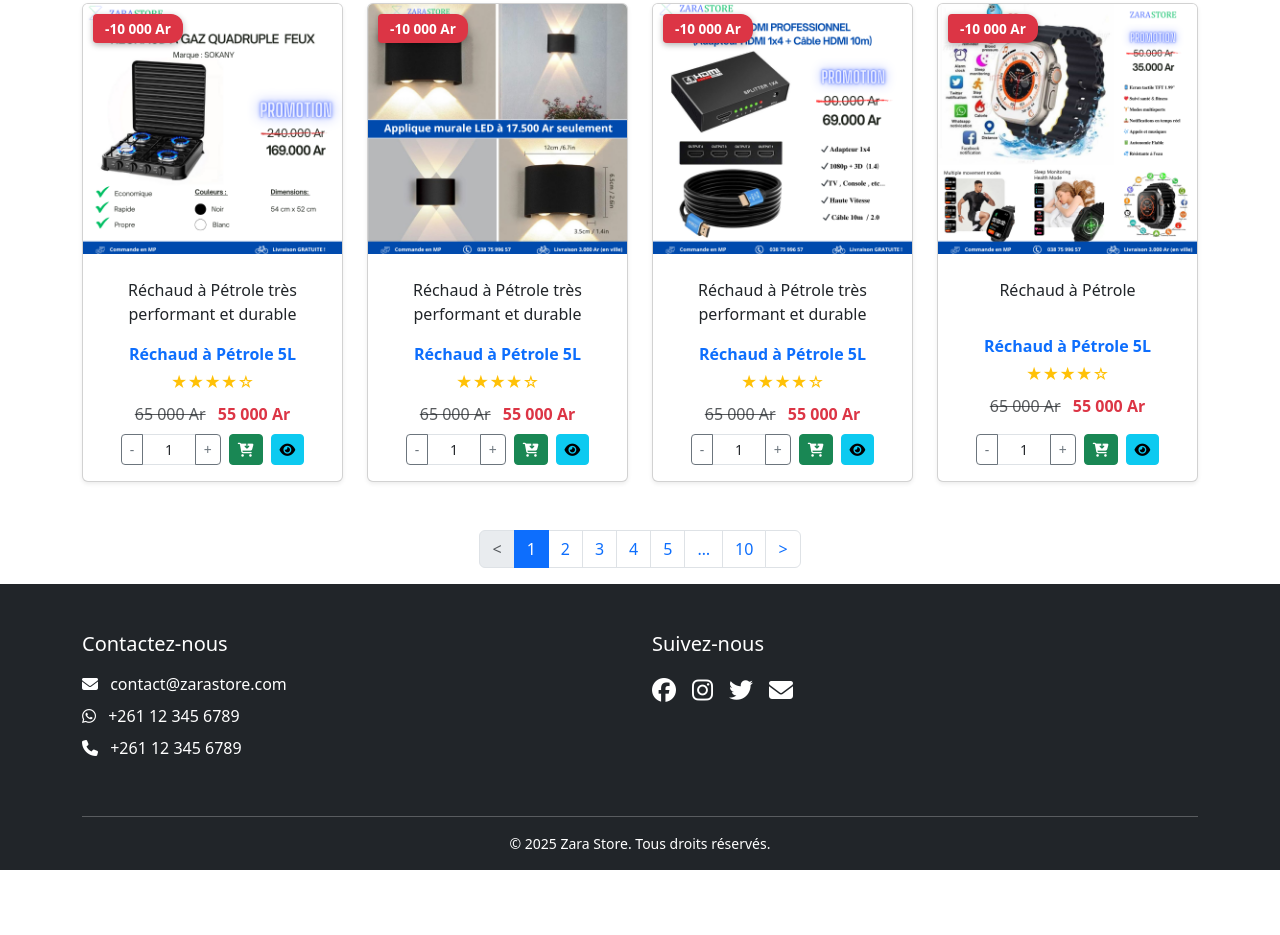
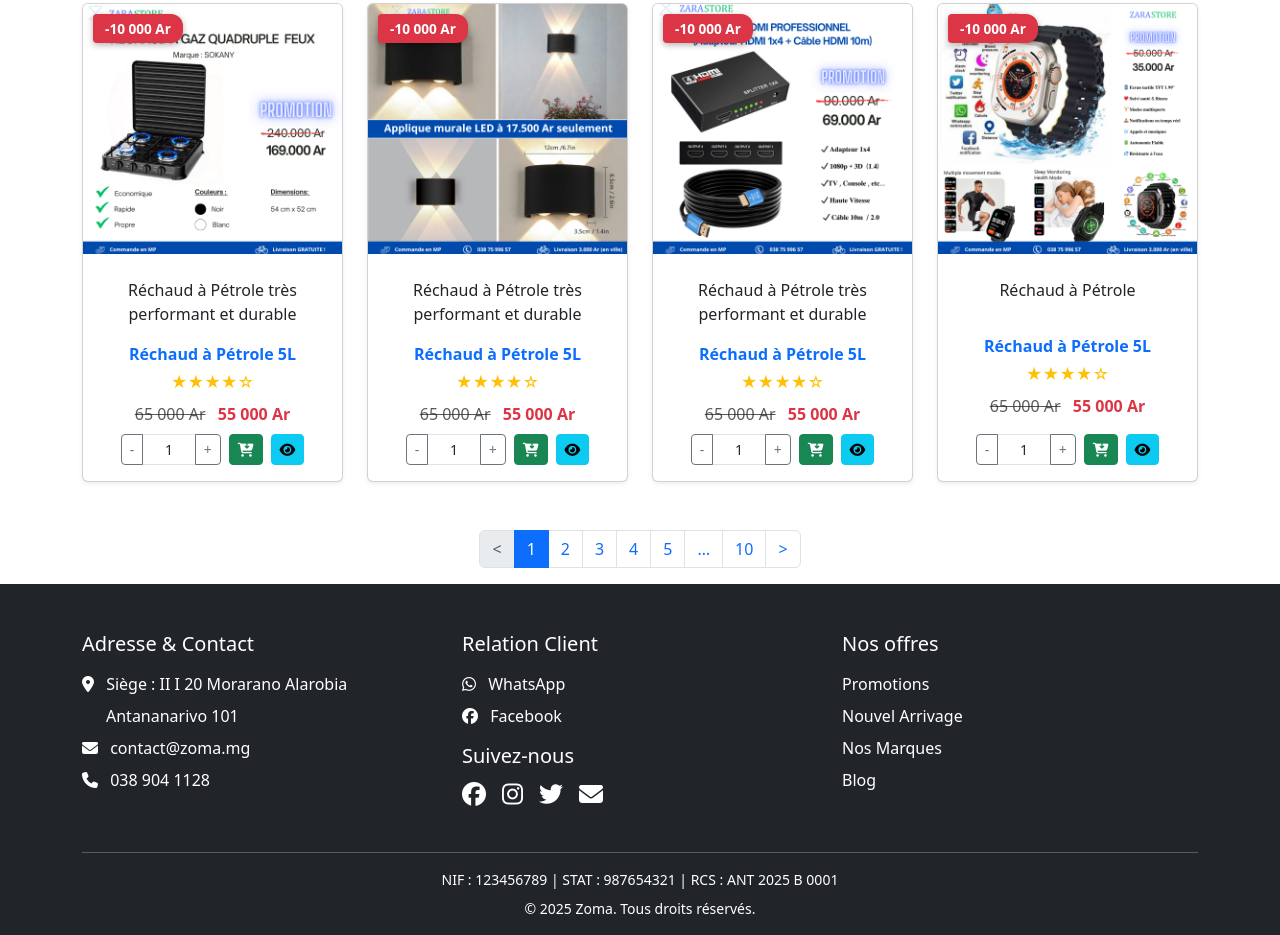
Before and after one commit to MbolafyDev/front-end-zara-store, a plain HTML site: page index.html in a window 1280 px wide. Shown: the part 496-1431 px from the top of the page. Before the commit the page ends 1366 px from the top, so only its background shows below. Drawn offline with nearby package versions, Linux system fonts and the light colour scheme.

Commit message:
mis à jours

```diff
--- a/index.html
+++ b/index.html
@@ -20,7 +20,7 @@
 <nav class="navbar navbar-expand-lg navbar-light bg-light">
   <div class="container-fluid">
     <!-- Logo -->
-    <a class="navbar-brand d-flex align-items-center" href="#">
+    <a class="navbar-brand d-flex align-items-center" href="index.html">
       <img src="images/logo.jpg" alt="Zara Logo" width="40" class="me-2">
       <span class="text-dark">Zara Store</span>
     </a>
@@ -301,54 +301,85 @@
 
     <div class="row">
 
-      <!-- Section Contact -->
-      <div class="col-md-6 mb-4">
-        <h5 class="mb-3">Contactez-nous</h5>
+      <!-- Section Adresse & Contact -->
+      <div class="col-md-4 mb-4">
+        <h5 class="mb-3">Adresse & Contact</h5>
         <ul class="list-unstyled">
           <li class="mb-2">
+            <i class="fas fa-map-marker-alt me-2"></i>
+            Siège : II I 20 Morarano Alarobia
+          </li>
+          <li class="mb-2 ms-4">Antananarivo 101</li>
+          <li class="mb-2">
             <i class="fas fa-envelope me-2"></i>
-            <a href="mailto:contact@zarastore.com" class="text-white text-decoration-none">contact@zarastore.com</a>
-          </li>
-          <li class="mb-2">
-            <i class="fab fa-whatsapp me-2"></i>
-            <a href="https://wa.me/261123456789" class="text-white text-decoration-none" target="_blank">+261 12 345 6789</a>
+            <a href="mailto:contact@zoma.mg" class="text-white text-decoration-none">contact@zoma.mg</a>
           </li>
           <li class="mb-2">
             <i class="fas fa-phone me-2"></i>
-            <a href="tel:+261123456789" class="text-white text-decoration-none">+261 12 345 6789</a>
+            <a href="tel:+261389041128" class="text-white text-decoration-none">038 904 1128</a>
           </li>
         </ul>
       </div>
 
-      <!-- Section Réseaux sociaux -->
-      <div class="col-md-6 mb-4">
-        <h5 class="mb-3">Suivez-nous</h5>
+      <!-- Section Relation Client / Réseaux sociaux -->
+      <div class="col-md-4 mb-4">
+        <h5 class="mb-3">Relation Client</h5>
+        <div class="d-flex flex-column gap-2 mb-3">
+          <a href="https://wa.me/261389041128" target="_blank" class="text-white text-decoration-none">
+            <i class="fab fa-whatsapp me-2"></i> WhatsApp
+          </a>
+          <a href="https://www.facebook.com/zoma" target="_blank" class="text-white text-decoration-none">
+            <i class="fab fa-facebook me-2"></i> Facebook
+          </a>
+        </div>
+
+        <h5 class="mb-2">Suivez-nous</h5>
         <div class="d-flex gap-3">
-          <a href="https://www.facebook.com/zarastore" target="_blank" class="text-white fs-4">
+          <a href="https://www.facebook.com/zoma" target="_blank" class="text-white fs-4">
             <i class="fab fa-facebook"></i>
           </a>
-          <a href="https://www.instagram.com/zarastore" target="_blank" class="text-white fs-4">
+          <a href="https://www.instagram.com/zoma" target="_blank" class="text-white fs-4">
             <i class="fab fa-instagram"></i>
           </a>
-          <a href="https://twitter.com/zarastore" target="_blank" class="text-white fs-4">
+          <a href="https://twitter.com/zoma" target="_blank" class="text-white fs-4">
             <i class="fab fa-twitter"></i>
           </a>
-          <a href="mailto:contact@zarastore.com" class="text-white fs-4">
+          <a href="mailto:contact@zoma.mg" class="text-white fs-4">
             <i class="fas fa-envelope"></i>
           </a>
         </div>
+      </div>
+
+      <!-- Section Liens rapides / Nos offres -->
+      <div class="col-md-4 mb-4">
+        <h5 class="mb-3">Nos offres</h5>
+        <ul class="list-unstyled">
+          <li class="mb-2"><a href="#" class="text-white text-decoration-none">Promotions</a></li>
+          <li class="mb-2"><a href="#" class="text-white text-decoration-none">Nouvel Arrivage</a></li>
+          <li class="mb-2"><a href="#" class="text-white text-decoration-none">Nos Marques</a></li>
+          <li class="mb-2"><a href="#" class="text-white text-decoration-none">Blog</a></li>
+        </ul>
       </div>
 
     </div>
 
     <hr class="bg-light">
 
+    <!-- Informations légales -->
+    <div class="row mb-2">
+      <div class="col text-center small">
+        NIF : 123456789 | STAT : 987654321 | RCS : ANT 2025 B 0001
+      </div>
+    </div>
+
     <div class="text-center small">
-      &copy; 2025 Zara Store. Tous droits réservés.
+      &copy; 2025 Zoma. Tous droits réservés.
     </div>
 
   </div>
 </footer>
+
+
 
 
 
```
